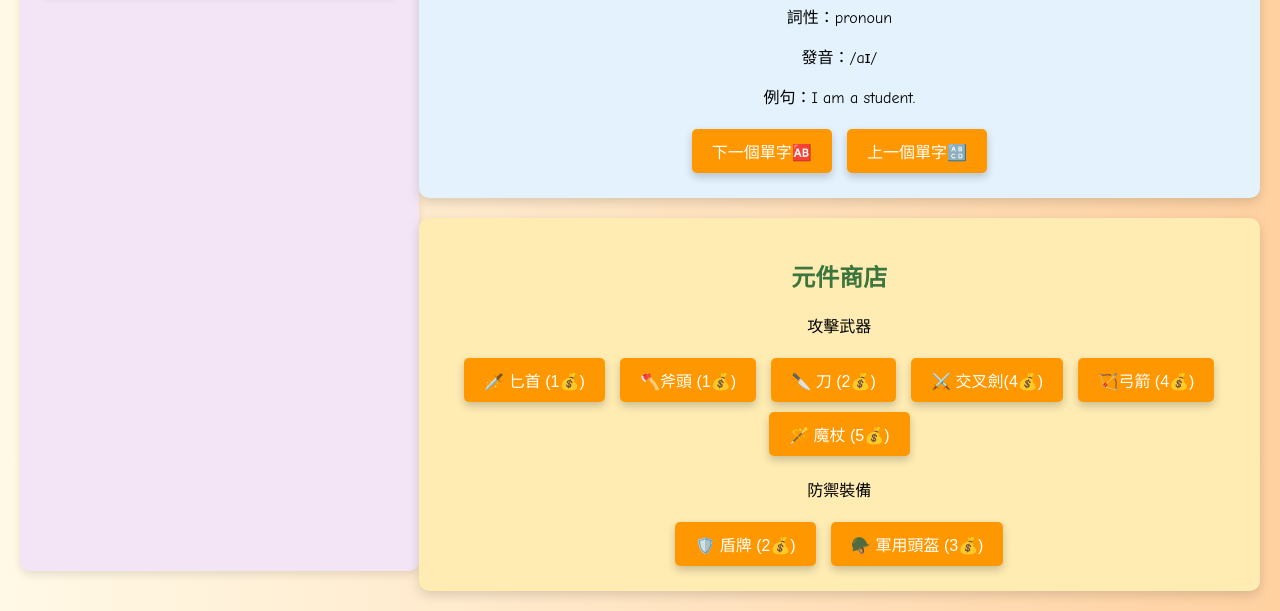
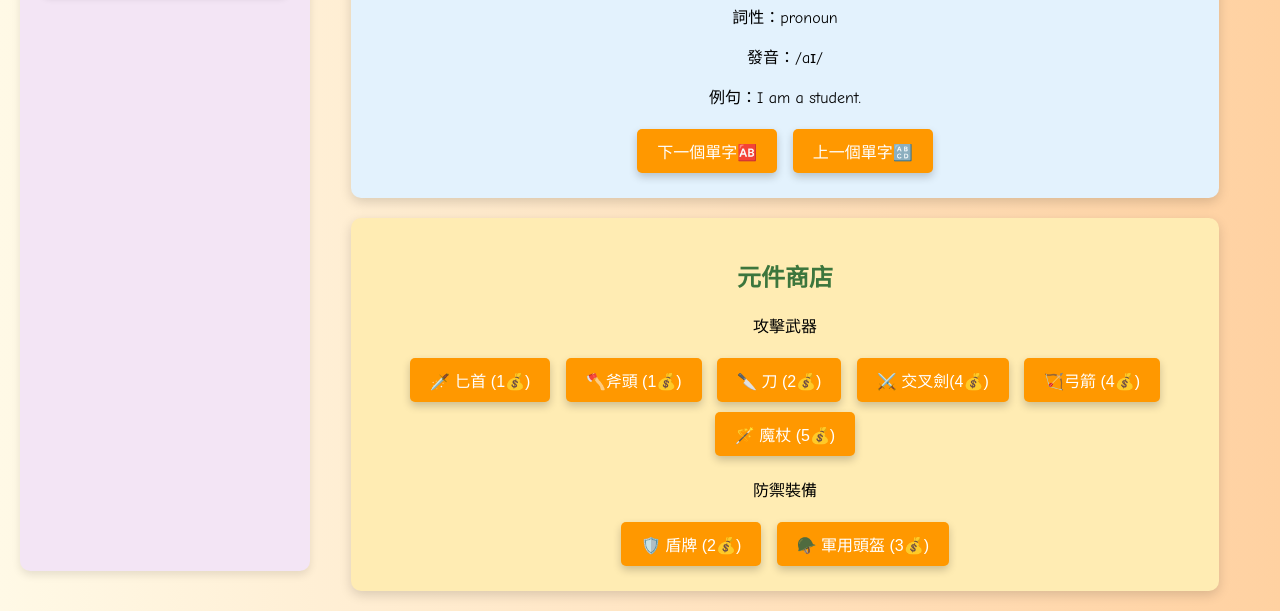
Before and after one commit to april724/WordLearningApp, a plain HTML site: page word_learning.html in a window 1280 px wide. Shown: the part 555-1166 px from the top of the page. Drawn offline with Linux system fonts and the light colour scheme.

Commit message:
Update style copy.css

```diff
--- a/style copy.css
+++ b/style copy.css
@@ -19,6 +19,9 @@ h1 {
 }
 
 .info-bar {
+    width: 40%;
+    max-width: 250px; /* 限制最大宽度 */
+    min-width: 100px; /* 限制最小宽度 */
     background-color: #f3e5f5;
     padding: 20px;
     border-radius: 10px;
```
